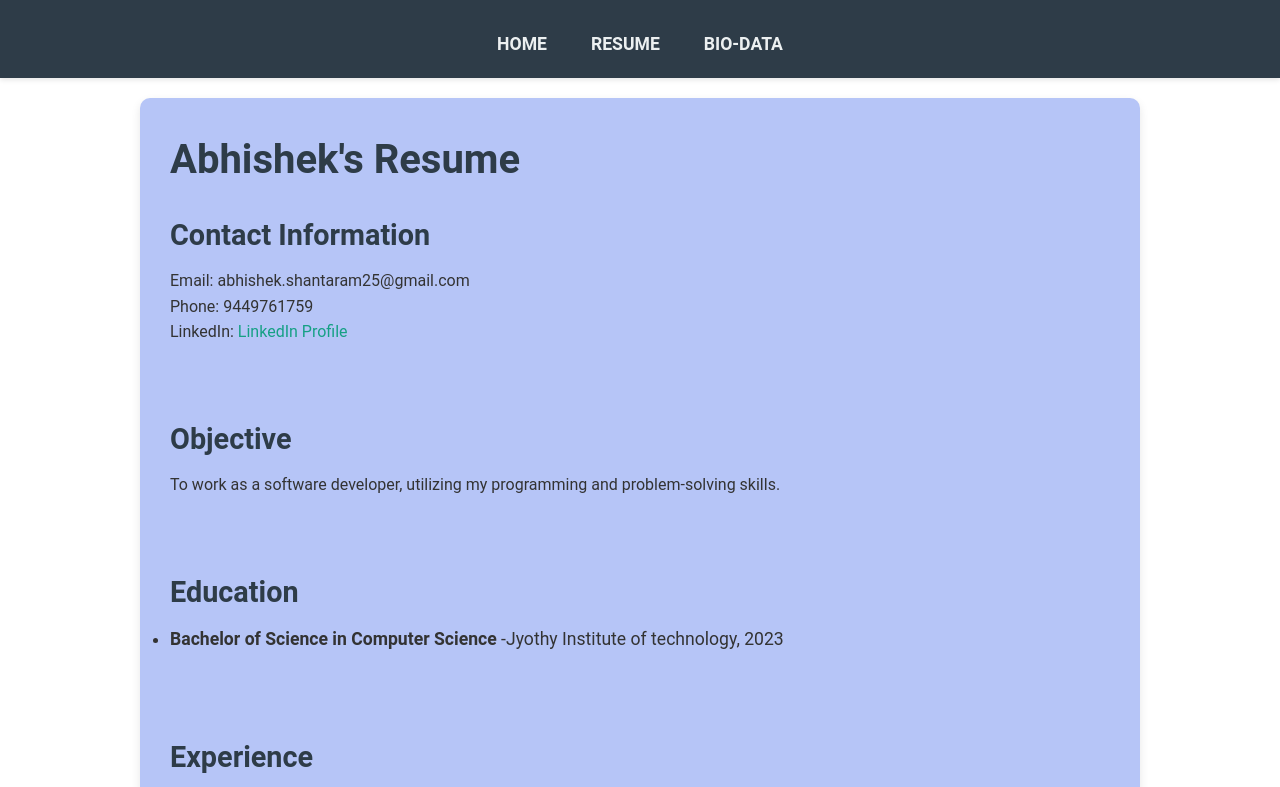
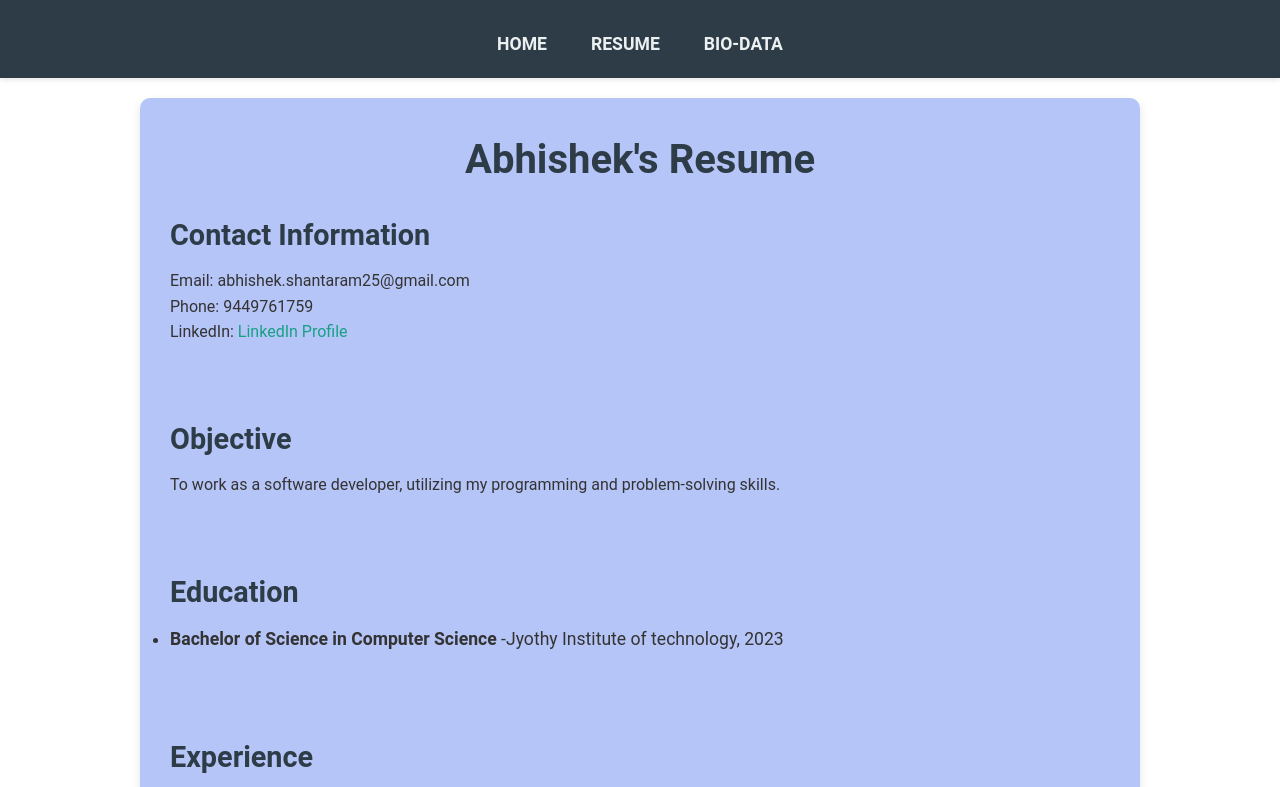
Before and after one commit to Abhi-web-bot/Resume, a plain HTML site: page resume.html in a window 1280 px wide. Shown: the top 787 px of the page. Drawn offline with Linux system fonts and the light colour scheme.

Commit message:
Update resume.html

```diff
--- a/resume.html
+++ b/resume.html
@@ -19,7 +19,7 @@
   </header>
 
   <section class="resume-content">
-    <h1>Abhishek's Resume</h1>
+    <center><h1>Abhishek's Resume</h1></center>
 
     <h2>Contact Information</h2>
     <p>Email: abhishek.shantaram25@gmail.com</p>
```
